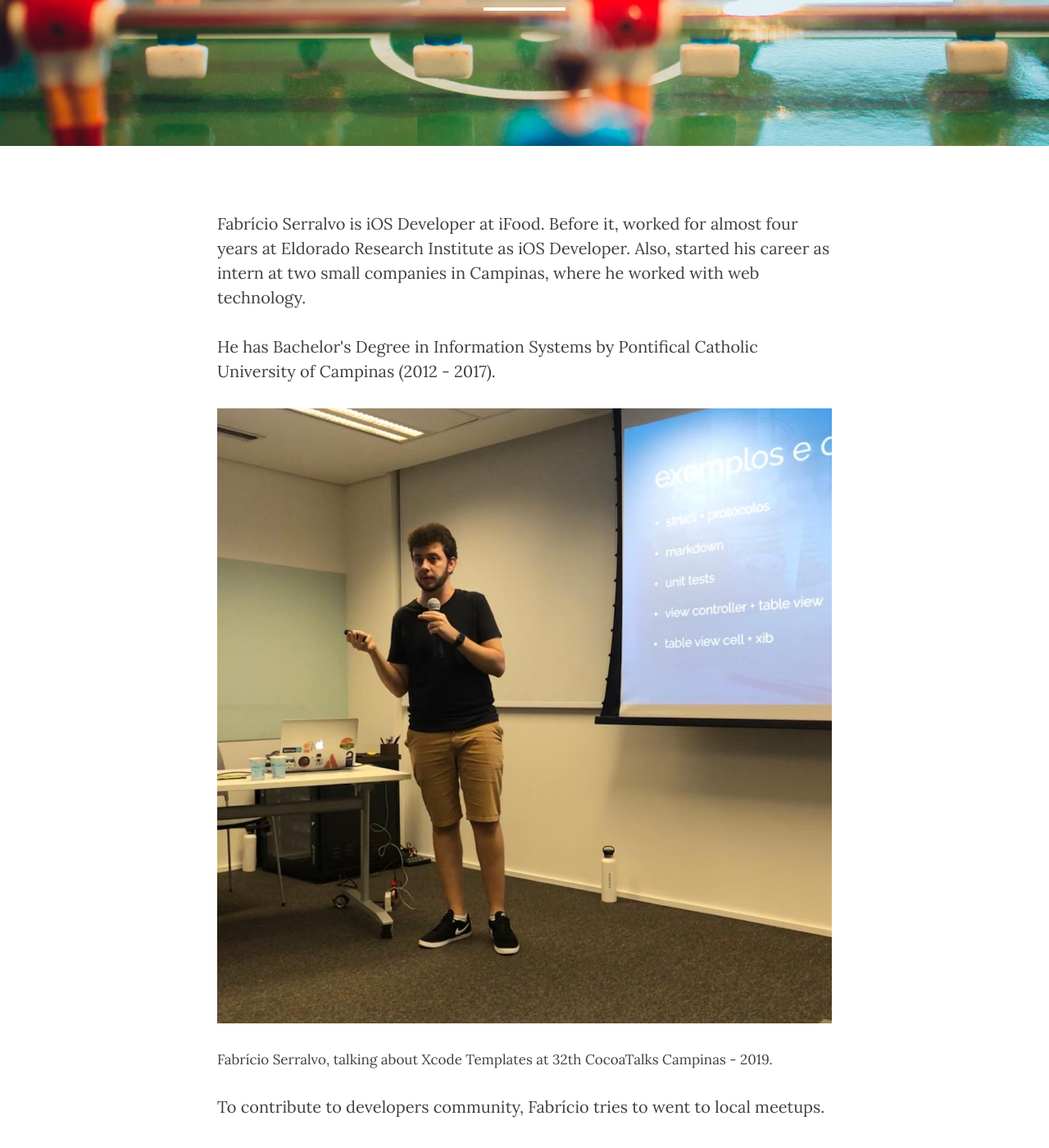
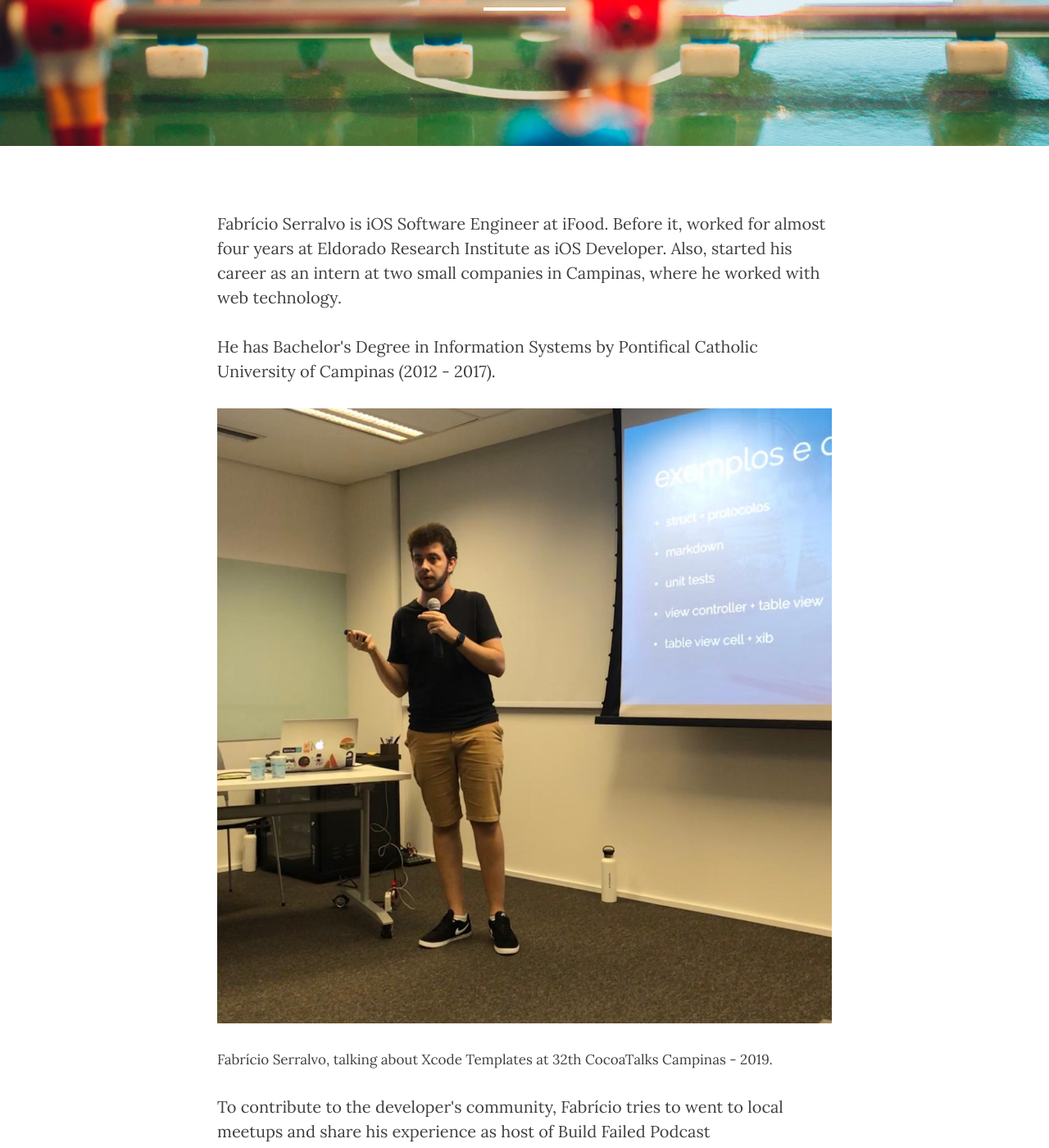
Before and after one commit to serralvo/serralvo.github.io, a Jekyll site: the page built from about.html, in a window 1280 px wide and 1400 px high, scrolled down 244 px. Shown: the whole window at 82% size. Built offline with Jekyll 4.4.1, drawn with Linux system fonts in a browser that asks for light colours; nearby versions of some CDN libraries; some of the changed text lies outside the part shown.

Commit message:
Update about.html

```diff
--- a/about.html
+++ b/about.html
@@ -5,7 +5,7 @@ permalink: /about/
 header-img: "img/about-bg.jpg"
 ---
 
-<p>Fabrício Serralvo is iOS Developer at iFood. Before it, worked for almost four years at Eldorado Research Institute as iOS Developer. Also, started his career as intern at two small companies in Campinas, where he worked with web technology.
+<p>Fabrício Serralvo is iOS Software Engineer at iFood. Before it, worked for almost four years at Eldorado Research Institute as iOS Developer. Also, started his career as an intern at two small companies in Campinas, where he worked with web technology.
 </p>
 <p>He has Bachelor's Degree in Information Systems by Pontifical Catholic University of Campinas (2012 - 2017).</p>
 
@@ -13,10 +13,10 @@ header-img: "img/about-bg.jpg"
 </br>
 <small>Fabrício Serralvo, talking about Xcode Templates at 32th CocoaTalks Campinas - 2019. </small>
 
-<p>To contribute to developers community, Fabrício tries to went to local meetups.</p>
+<p>To contribute to the developer's community, Fabrício tries to went to local meetups and share his experience as host of Build Failed Podcast</p>
 
-<p>Futhermore, he belives that education is the better way to enhace people lifes, technology and sports also.</p>
+<p>Futhermore, he believes that education is the better way to enhance people lives, technology and sports also.</p>
 
 <p>Note: I generally do not talk about my self in third person.</p>
 
-<p>Fabrício - 2017, from 🇧🇷</p>
+<p>Fabrício - 2020, from 🇧🇷</p>
```
